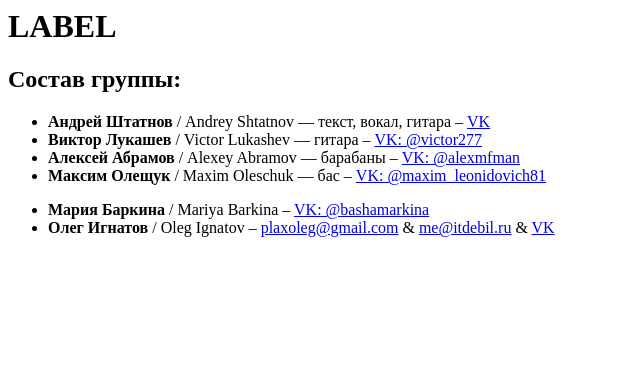
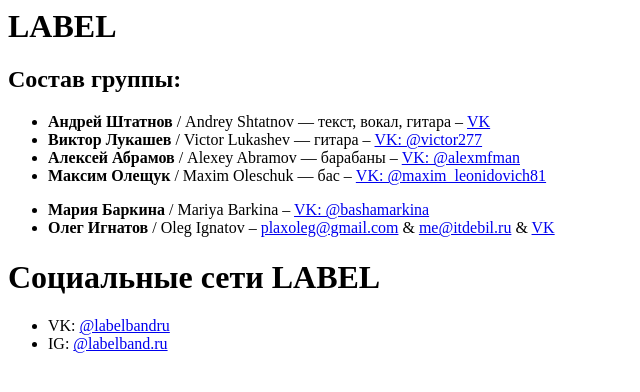
Before and after one commit to plaxeen/labelband-site, a plain HTML site: page info/index.html in a window 1280 px wide. Shown: the whole page, without its empty margins (0-640 px from the left). Drawn offline with Linux system fonts and the light colour scheme.

Commit message:
Update index.html

```diff
--- a/info/index.html
+++ b/info/index.html
@@ -13,5 +13,10 @@
       <li><b>Мария Баркина</b> / Mariya Barkina – <a href="https://vk.com/bashamarkina">VK: @bashamarkina</a></li>
       <li><b>Олег Игнатов</b> / Oleg Ignatov – <a href="mailto:plaxoleg@gmail.com">plaxoleg@gmail.com</a> &amp; <a href="mailto:me@itdebil.ru">me@itdebil.ru</a> &amp; <a href="https://vk.com/id637086348">VK</a></li>
     </ul>
+    <h1>Социальные сети LABEL</h1>
+    <ul>
+      <li>VK: <a href="https://vk.com/labelbandru">@labelbandru</a></li>
+      <li>IG: <a href="https://www.instagram.com/labelband.ru">@labelband.ru</a></li>
+    </ul>
   </body>
 </html>
```
